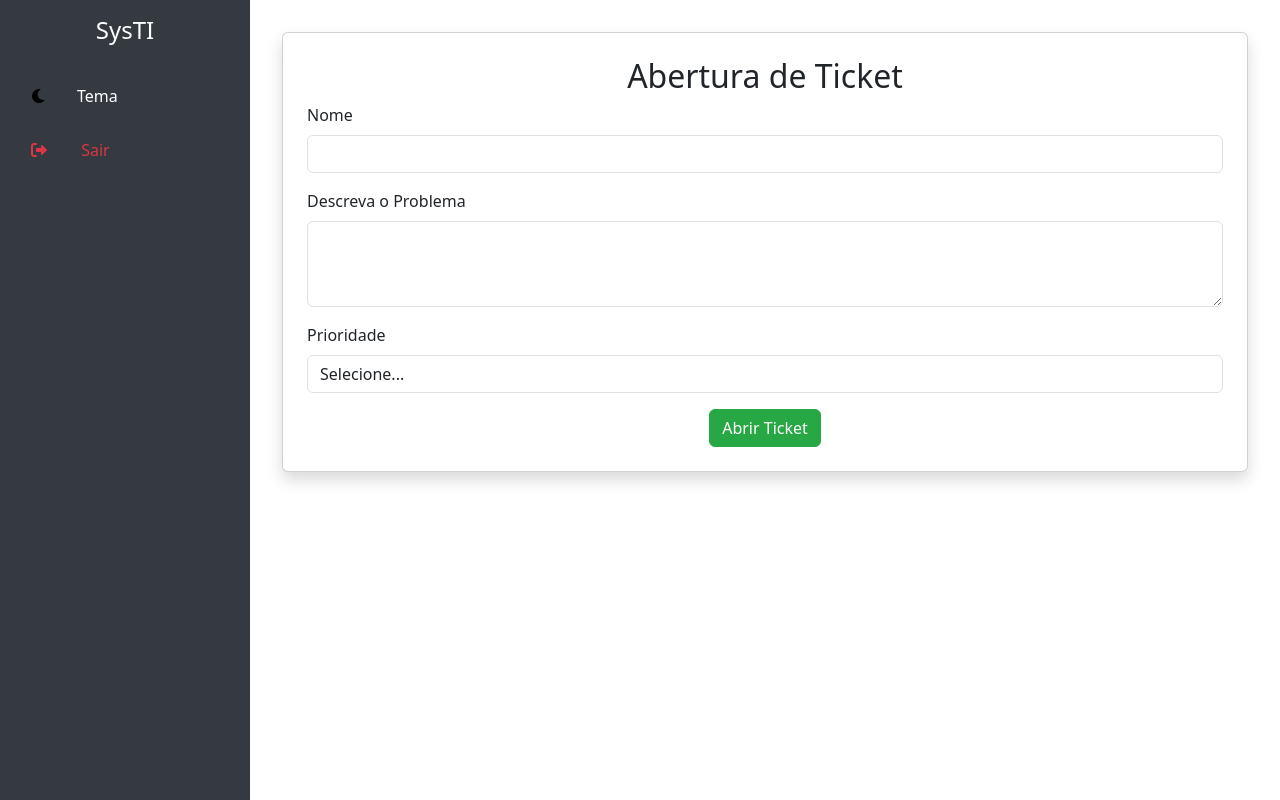
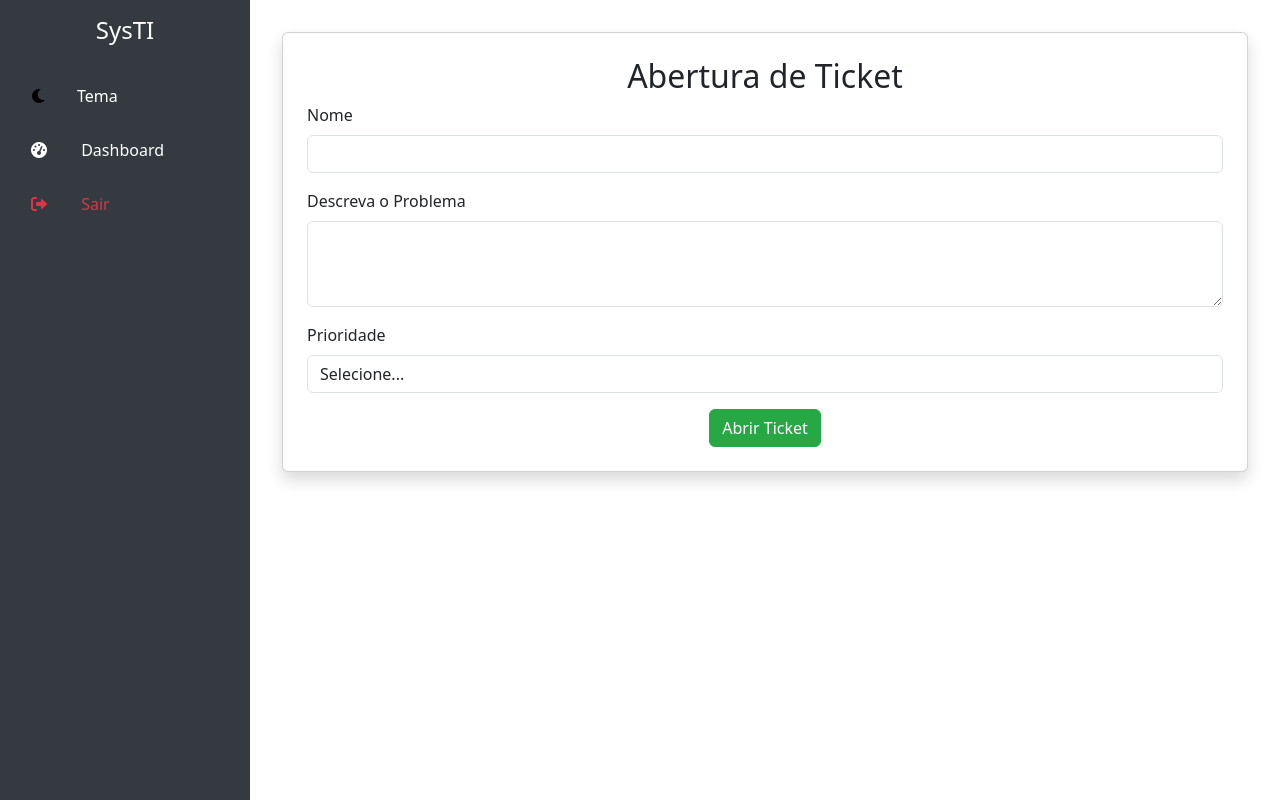
Before and after one commit to Lucashhii/SysV2, a Python web app: template templates/cadastros_tickets.html in a window 1280 px wide. Run offline with Jinja, Linux system fonts and the light colour scheme; the template is opened without the code that fills it, so the values that code supplies are empty; some libraries are stand-ins or nearby versions.

Commit message:
Update cadastros_tickets.html

```diff
--- a/templates/cadastros_tickets.html
+++ b/templates/cadastros_tickets.html
@@ -53,6 +53,12 @@
 
         <ul class="nav flex-column">
             {% include "toggle_mode.html" %}
+            <li class="nav-item">
+            <a class="nav-link" href="{{ url_for('dashboard') }}">
+                <i class="fas fa-tachometer-alt"></i>
+                <span class="d-none d-md-inline">Dashboard</span>
+            </a>
+            </li>
             {% if current_user.is_admin %}
             <li class="nav-item">
                 <a class="nav-link" href="{{ url_for('listar_tickets') }}">
@@ -85,12 +91,7 @@
                 <span class="d-none d-md-inline">Gerenciar Acessos</span>
             </a>
         </li>
-        <li class="nav-item">
-            <a class="nav-link" href="{{ url_for('dashboard') }}">
-                <i class="fas fa-tachometer-alt"></i>
-                <span class="d-none d-md-inline">Dashboard</span>
-            </a>
-        </li>
+
             {% endif %}
             <li class="nav-item">
                 <a class="nav-link text-danger" href="{{ url_for('logout') }}">
```
